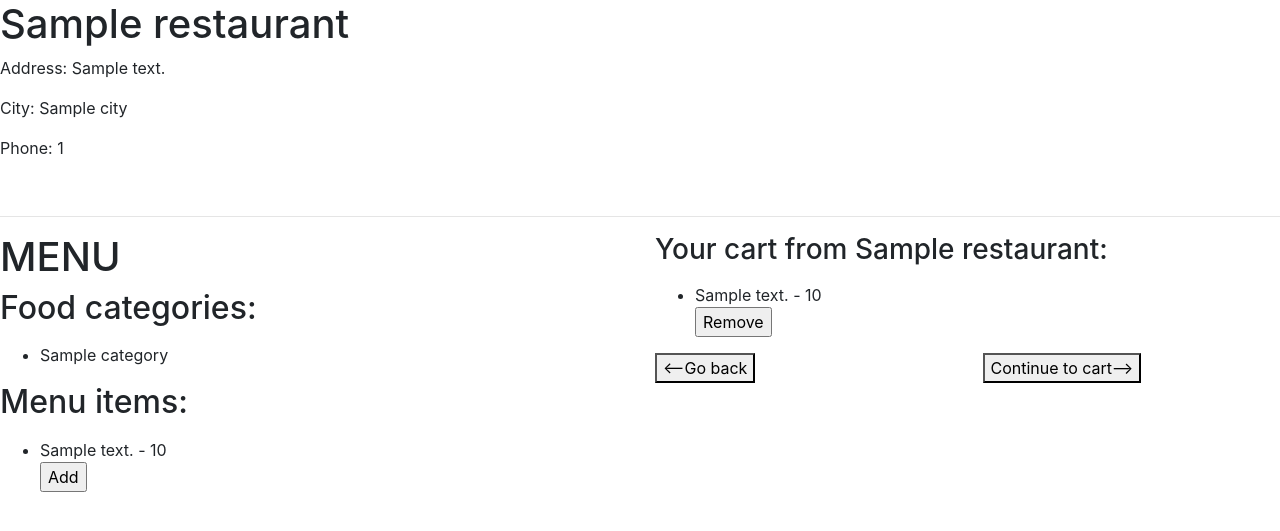
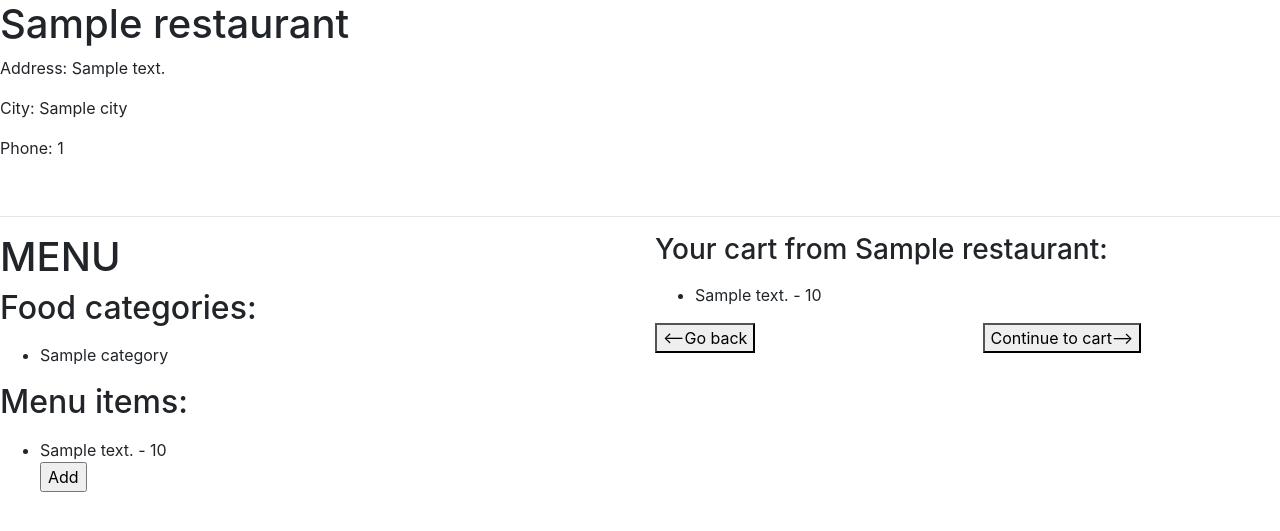
Before and after one commit to SD135642/Databases, a Flask app: template templates/restaurant.html in a window 1280 px wide. Shown: the top 531 px of the page. Run offline with Flask 3, Linux system fonts and the light colour scheme; the template is opened without the code that fills it: most values are stand-ins (such as "Sample title", 1, 10 or a date in 2020); parts of the project's set-up code (start-up, migrations or seed data) failed here and were passed over; some libraries are stand-ins or nearby versions.

Commit message:
old restaurant html

```diff
--- a/templates/restaurant.html
+++ b/templates/restaurant.html
@@ -39,9 +39,6 @@
                     {% for item in cart_items %}
                     <p><li>
                         {{ item.item_description }} - {{ item.item_price }}
-                            <form action="/remove_from_cart/{{ customer_id }}/{{ restaurant.id }}/{{ item.item_id }}" method="post">
-                                <input type="submit" value="Remove">
-                            </form>
                     </li></p>
                     {% endfor %}
                 </ul>
@@ -56,7 +53,3 @@
                 </div>
             </div>
     </div>
-
-
-</body>
-</html>
```
Lines whose indentation alone changed are shown as unchanged.
